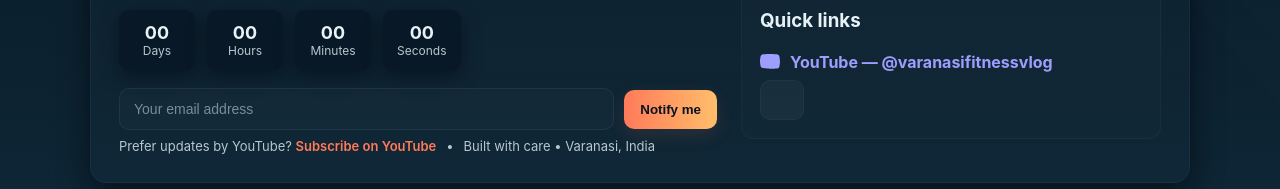
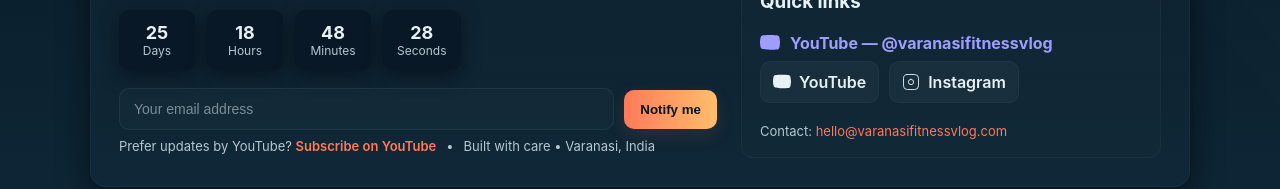
Before and after one commit to ShauryaTEBSS/varanasifitness, a plain HTML site: page index.html in a window 1280 px wide. Shown: the part 442-631 px from the top of the page. Drawn offline with Linux system fonts and the light colour scheme.

Commit message:
Update index.html

```diff
--- a/index.html
+++ b/index.html
@@ -335,4 +335,93 @@
           <a href="https://www.youtube.com/@varanasifitnessvlog" target="_blank" rel="noopener noreferrer" aria-label="Open YouTube channel">
             <!-- YouTube SVG + label -->
             <svg width="18" height="18" viewBox="0 0 24 24" aria-hidden="true" focusable="false">
-              <path d="M23.5 6.2s-.24-1.7-.98-2.45c-.94-.99-2-1-2.49-1.06C16.75 2.3 12 2.3 12 2.3h-.01s-4.75 0-8.0
+              <path d="M23.5 6.2s-.24-1.7-.98-2.45c-.94-.99-2-1-2.49-1.06C16.75 2.3 12 2.3 12 2.3h-.01s-4.75 0-8.01.39c-.49.06-1.55.08-2.49 1.07C.74 4.49.5 6.2.5 6.2S.25 8 0 9.8v2.4c.25 1.8.5 3.6.5 3.6s.24 1.7 1 2.45c.94.99 2.19.96 2.74 1.06C7.2 20.3 12 20.3 12 20.3s4.75 0 8.01-.39c.49-.06 1.55-.08 2.49-1.07.74-.75.98-2.45.98-2.45s.24-1.8.5-3.6v-2.4c-.26-1.8-.5-3.6-.5-3.6z" fill="currentColor"></path>
+            </svg>
+            <span style="font-weight:600">YouTube</span>
+          </a>
+
+          <!-- Placeholder social links (customize) -->
+          <a href="#" aria-label="Instagram (replace link)" tabindex="0">
+            <svg width="18" height="18" viewBox="0 0 24 24" fill="none" aria-hidden="true">
+              <path d="M7 2h10a5 5 0 015 5v10a5 5 0 01-5 5H7a5 5 0 01-5-5V7a5 5 0 015-5z" stroke="currentColor" stroke-width="1.2" stroke-linecap="round" stroke-linejoin="round"/>
+              <path d="M12 8.5a3.5 3.5 0 100 7 3.5 3.5 0 000-7z" stroke="currentColor" stroke-width="1.2" stroke-linecap="round" stroke-linejoin="round"/>
+            </svg>
+            <span style="font-weight:600">Instagram</span>
+          </a>
+        </div>
+
+        <div style="margin-top:12px;color:var(--muted);font-size:13px">Contact: <a href="mailto:hello@varanasifitnessvlog.com" style="color:var(--accent); text-decoration:none;">hello@varanasifitnessvlog.com</a></div>
+      </div>
+    </aside>
+  </main>
+
+  <script>
+    /* ---------- Countdown: set launch date here ---------- */
+    (function(){
+      // Customize the target launch date/time (YYYY, M-1, D, H, M, S)
+      // Example: 2025-12-01 10:00:00 IST => new Date(2025, 11, 1, 10, 0, 0)
+      const launchDate = new Date(2025, 11, 1, 10, 0, 0); // DECEMBER 1, 2025 10:00 local time
+      const daysEl = document.getElementById('days');
+      const hoursEl = document.getElementById('hours');
+      const minsEl = document.getElementById('minutes');
+      const secsEl = document.getElementById('seconds');
+
+      function updateCountdown(){
+        const now = new Date();
+        let diff = Math.max(0, launchDate - now);
+
+        const days = Math.floor(diff / (1000*60*60*24));
+        diff -= days * (1000*60*60*24);
+        const hours = Math.floor(diff / (1000*60*60));
+        diff -= hours * (1000*60*60);
+        const minutes = Math.floor(diff / (1000*60));
+        diff -= minutes * (1000*60);
+        const seconds = Math.floor(diff / 1000);
+
+        daysEl.textContent = String(days).padStart(2,'0');
+        hoursEl.textContent = String(hours).padStart(2,'0');
+        minsEl.textContent = String(minutes).padStart(2,'0');
+        secsEl.textContent = String(seconds).padStart(2,'0');
+
+        if (launchDate - now <= 0) {
+          // If launched: change message and stop timer
+          document.getElementById('countdown').innerHTML = '<div style="font-weight:700;color:var(--accent)">We are live! Visit our YouTube channel or refresh to see updates.</div>';
+          clearInterval(timer);
+        }
+      }
+
+      // If user prefers reduced motion, avoid interval stress
+      const prefersReduced = window.matchMedia && window.matchMedia('(prefers-reduced-motion: reduce)').matches;
+
+      updateCountdown();
+      const timer = prefersReduced ? null : setInterval(updateCountdown, 1000);
+
+      // Form submission: placeholder behavior
+      const form = document.getElementById('signup');
+      form.addEventListener('submit', function(e){
+        e.preventDefault();
+        const email = document.getElementById('email').value.trim();
+        if(!email){
+          alert('Please enter a valid email address.');
+          return;
+        }
+
+        // In production: POST to your server or third-party service
+        // For demo: open mailto as fallback
+        // NOTE: replace this with real integration (Formspree / Mailchimp / API)
+        const subject = encodeURIComponent('Notify me about Varanasi Fitness Vlog');
+        const body = encodeURIComponent('Please notify me when the site/channel goes live. Email: ' + email);
+        // Open mail client as fallback for now
+        window.location.href = 'mailto:hello@varanasifitnessvlog.com?subject=' + subject + '&body=' + body;
+      });
+
+      // Accessibility: enable keyboard focus on anchors that are divs etc.
+      document.querySelectorAll('a[tabindex="0"]').forEach(a => {
+        a.addEventListener('keydown', (e) => {
+          if(e.key === 'Enter' || e.key === ' ') a.click();
+        });
+      });
+    })();
+  </script>
+</body>
+</html>
```
